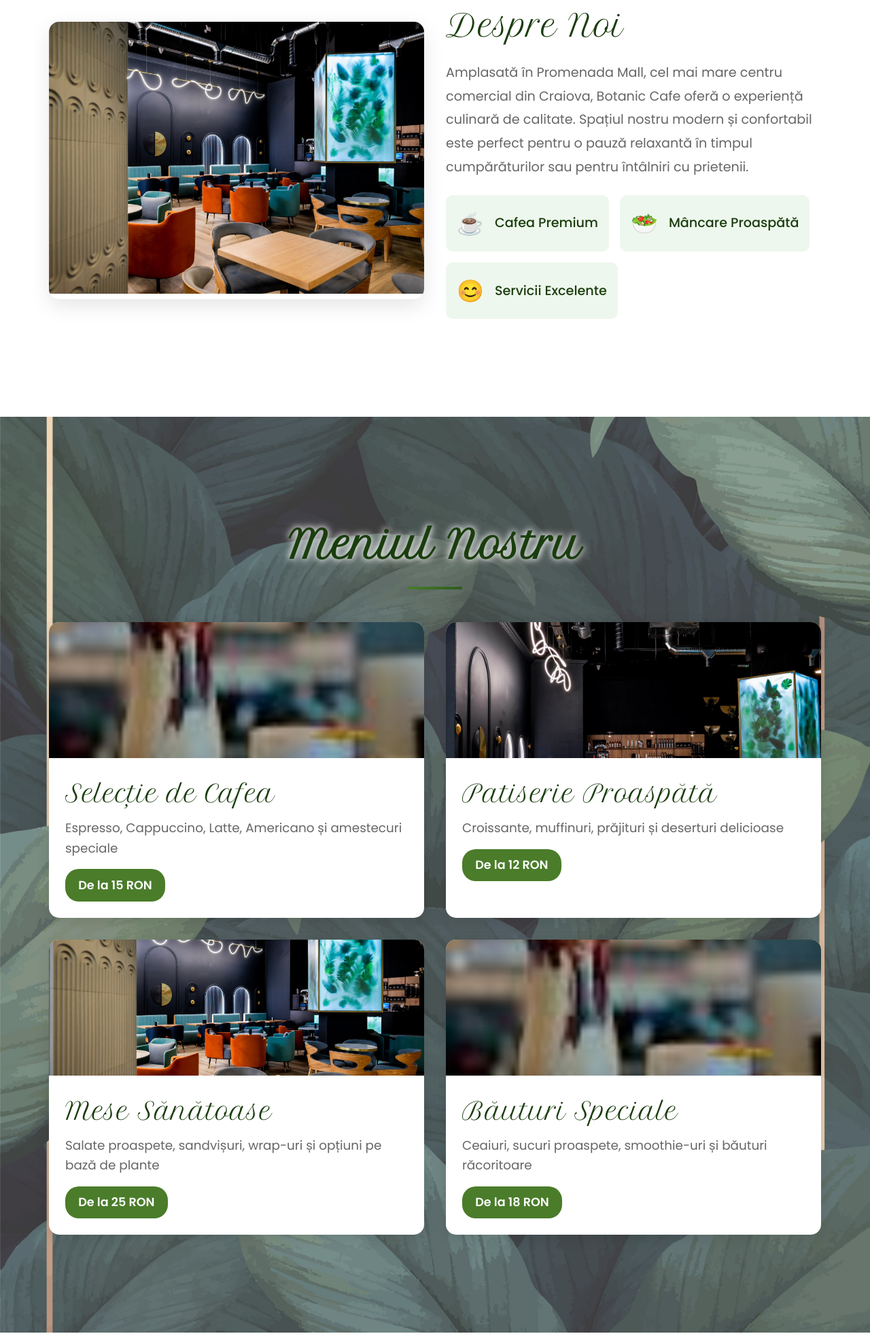
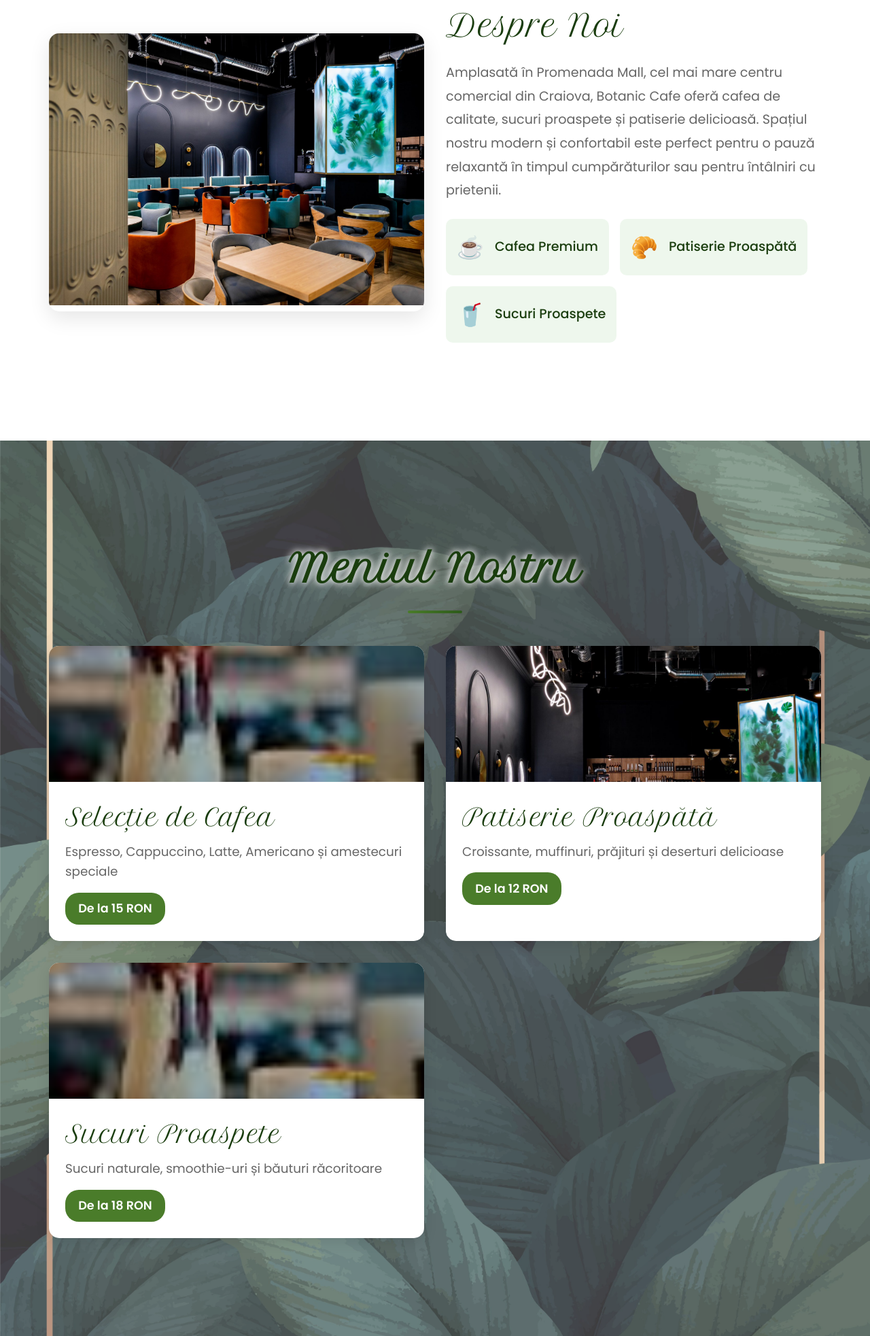
Before and after one commit to nuviawebbusiness-ctrl/botanic-cafe, a plain HTML site: page index.html in a window 1280 px wide. Shown: the part 1169-3134 px from the top of the page at 68% size. Drawn offline with Linux system fonts and the light colour scheme.

Commit message:
Update index.html

```diff
--- a/index.html
+++ b/index.html
@@ -59,19 +59,19 @@
                 </div>
                 <div class="about-text slide-right">
                     <h3>Despre Noi</h3>
-                    <p>Amplasată în Promenada Mall, cel mai mare centru comercial din Craiova, Botanic Cafe oferă o experiență culinară de calitate. Spațiul nostru modern și confortabil este perfect pentru o pauză relaxantă în timpul cumpărăturilor sau pentru întâlniri cu prietenii.</p>
+                    <p>Amplasată în Promenada Mall, cel mai mare centru comercial din Craiova, Botanic Cafe oferă cafea de calitate, sucuri proaspete și patiserie delicioasă. Spațiul nostru modern și confortabil este perfect pentru o pauză relaxantă în timpul cumpărăturilor sau pentru întâlniri cu prietenii.</p>
                     <div class="features">
                         <div class="feature-item">
                             <span class="feature-icon">☕</span>
                             <span>Cafea Premium</span>
                         </div>
                         <div class="feature-item">
-                            <span class="feature-icon">🥗</span>
-                            <span>Mâncare Proaspătă</span>
+                            <span class="feature-icon">🥐</span>
+                            <span>Patiserie Proaspătă</span>
                         </div>
                         <div class="feature-item">
-                            <span class="feature-icon">😊</span>
-                            <span>Servicii Excelente</span>
+                            <span class="feature-icon">🥤</span>
+                            <span>Sucuri Proaspete</span>
                         </div>
                     </div>
                 </div>
@@ -99,7 +99,7 @@
                 </div>
                 <div class="menu-item fade-in">
                     <div class="menu-image">
-                        <img src="foto/photo-3.jpg" alt="Mâncare">
+                        <img src="foto/photo-3.jpg" alt="Patiserie">
                     </div>
                     <div class="menu-content">
                         <h3>Patiserie Proaspătă</h3>
@@ -109,21 +109,11 @@
                 </div>
                 <div class="menu-item fade-in">
                     <div class="menu-image">
-                        <img src="foto/background-image-2.jpg" alt="Mese">
+                        <img src="foto/coffee-photo.jpeg" alt="Sucuri">
                     </div>
                     <div class="menu-content">
-                        <h3>Mese Sănătoase</h3>
-                        <p>Salate proaspete, sandvișuri, wrap-uri și opțiuni pe bază de plante</p>
-                        <span class="price">De la 25 RON</span>
-                    </div>
-                </div>
-                <div class="menu-item fade-in">
-                    <div class="menu-image">
-                        <img src="foto/coffee-photo.jpeg" alt="Băuturi Speciale">
-                    </div>
-                    <div class="menu-content">
-                        <h3>Băuturi Speciale</h3>
-                        <p>Ceaiuri, sucuri proaspete, smoothie-uri și băuturi răcoritoare</p>
+                        <h3>Sucuri Proaspete</h3>
+                        <p>Sucuri naturale, smoothie-uri și băuturi răcoritoare</p>
                         <span class="price">De la 18 RON</span>
                     </div>
                 </div>
```
